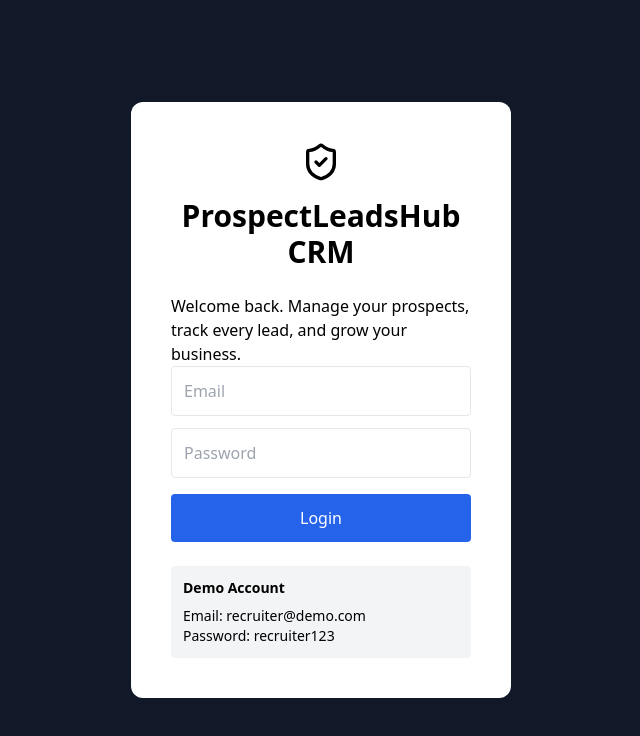
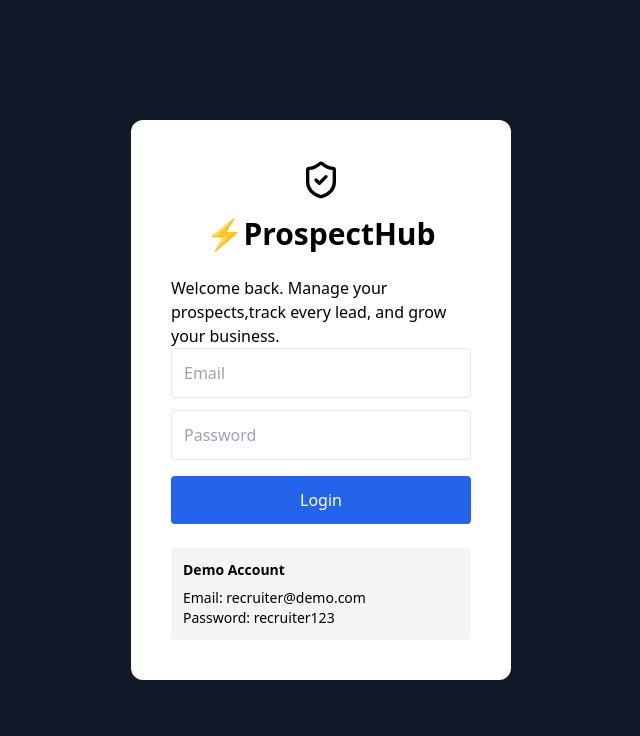
Before and after one commit to Longlasting1805/salesforce-integration, a React (Vite) app in the folder frontend/: page / in a window 1280 px wide. Shown: the top 736 px of the page, without its empty margins (319-959 px from the left). Built offline with nearby package versions, Linux system fonts and the light colour scheme.

Commit message:
Rebrand CRM to ProspectHub

```diff
--- a/frontend/src/Login.jsx
+++ b/frontend/src/Login.jsx
@@ -56,13 +56,12 @@ export default function Login() {
                 </div>
 
                 <h1 className="text-3xl font-bold text-center mb-6">
-                    ProspectLeadsHub CRM
+                  ⚡ProspectHub
                 </h1>
 
                 Welcome back.
 
-                Manage your prospects,
-                track every lead,
+                Manage your prospects,track every lead,
                 and grow your business.
 
                 <input
--- a/frontend/src/Sidebar.jsx
+++ b/frontend/src/Sidebar.jsx
@@ -12,7 +12,7 @@ export default function Sidebar() {
     <div className="w-64 bg-slate-900 text-white min-h-screen p-6">
 
       <h1 className="text-2xl font-bold mb-10">
-        ⚡ProspectLeadsHub
+        ⚡ProspectHub
       </h1>
 
       <nav className="space-y-4">
```
